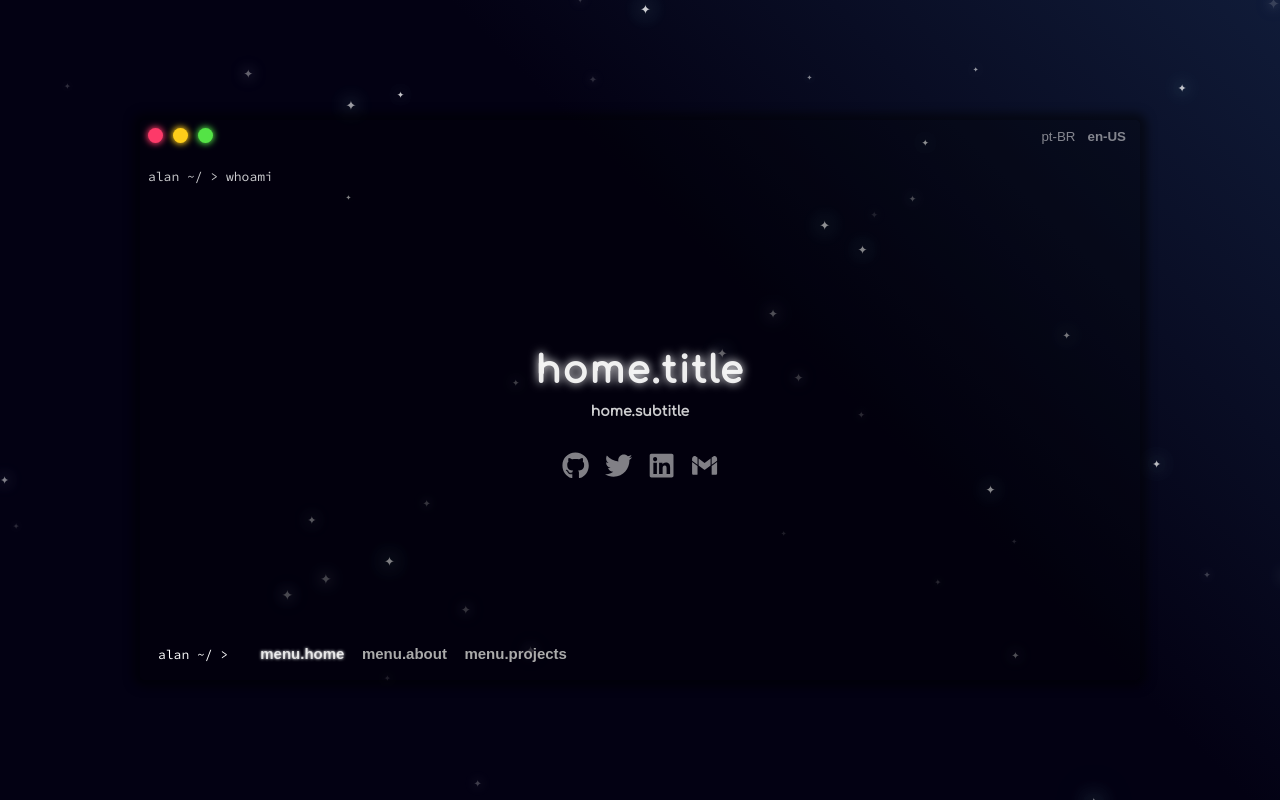
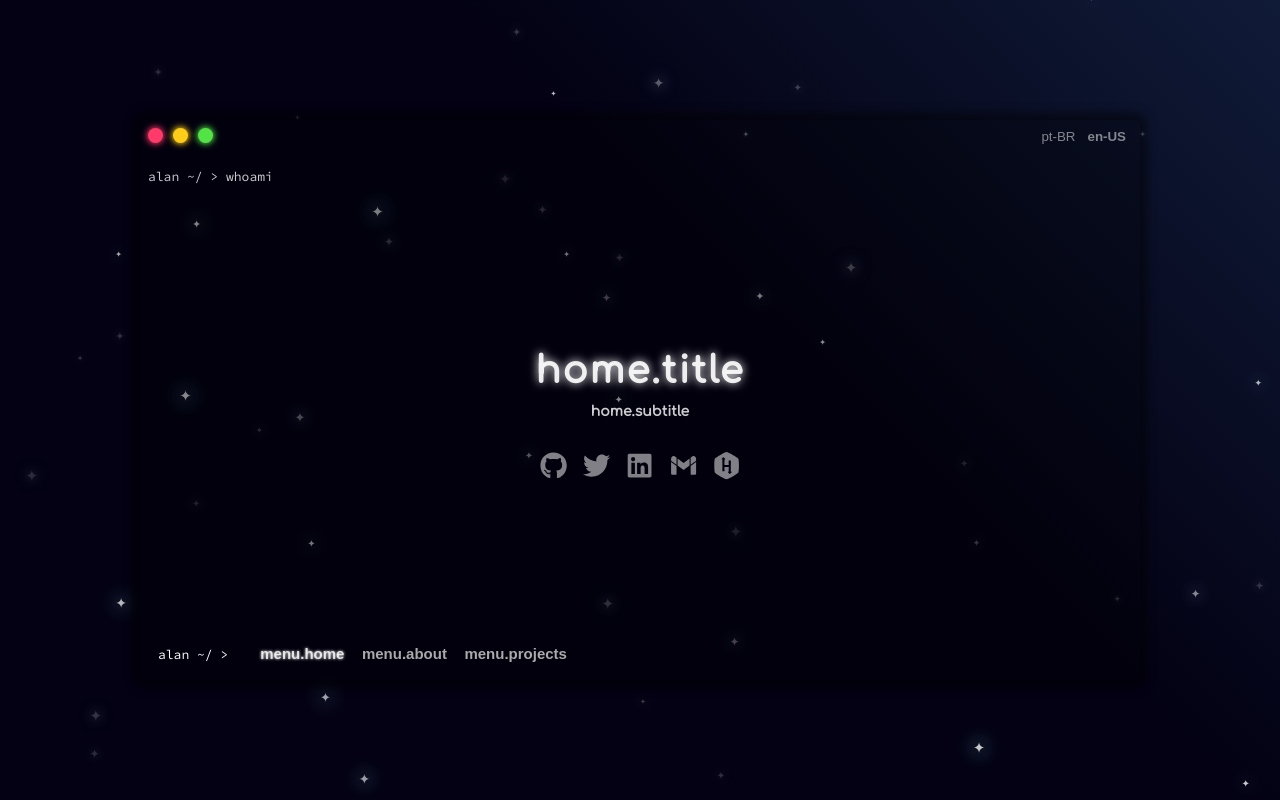
Before and after one commit to alanfgn/alanfgn, a React (Create React App) app: page / in a window 1280 px wide. Built offline with nearby package versions, Linux system fonts and the light colour scheme; what i18next-xhr-backend would draw is missing.

Commit message:
fix and adding hackerank

```diff
--- a/src/containers/home/Home.jsx
+++ b/src/containers/home/Home.jsx
@@ -1,6 +1,6 @@
 import React from "react";
 import { FontAwesomeIcon } from "@fortawesome/react-fontawesome";
-import { faTwitter, faGithub, faLinkedin } from "@fortawesome/free-brands-svg-icons";
+import { faTwitter, faGithub, faLinkedin, faHackerrank } from "@fortawesome/free-brands-svg-icons";
 import { ReactComponent as GmailLogo } from "../../assets/imgs/gmail.svg"
 // import { ReactComponent as MalLogo } from "../../assets/imgs/mal.svg"
 import { useTranslation } from "react-i18next";
@@ -35,6 +35,14 @@ const Home = () => {
                 <a href="mailto:alan.souza.fagundes@gmail.com" rel="noopener noreferrer" target="_blank" title="Email">
                     <GmailLogo/>
                 </a>
+
+                <a
+                    href="https://www.hackerrank.com/alanfgn"
+                    rel="noopener noreferrer"
+                    target="_blank"
+                    title="HackerRank">
+                    <FontAwesomeIcon icon={faHackerrank} />
+                </a>
 {/*
                 <a
                     href="https://myanimelist.net/profile/A-lan"
@@ -52,13 +60,7 @@ const Home = () => {
                     <FontAwesomeIcon icon={faSpotify} />
                 </a>
 
-                <a
-                    href="https://www.hackerrank.com/alanfgn"
-                    rel="noopener noreferrer"
-                    target="_blank"
-                    title="HackerRank">
-                    <FontAwesomeIcon icon={faHackerrank} />
-                </a>
+
 
 
                 <a
```
Also changed, not shown: package.json (+5 -3 lines), 2 other files (tests, documents, lock files or other folders).
